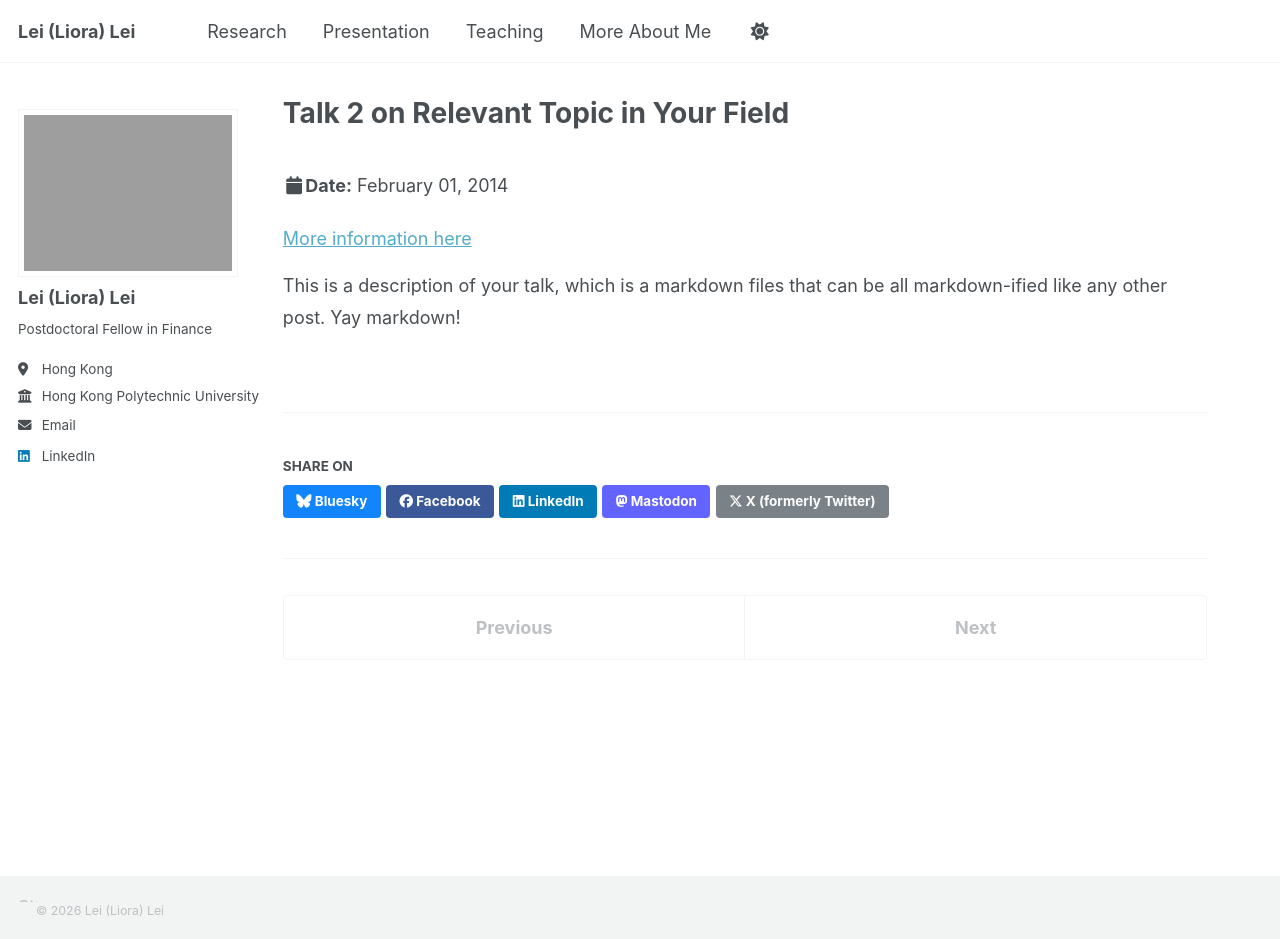
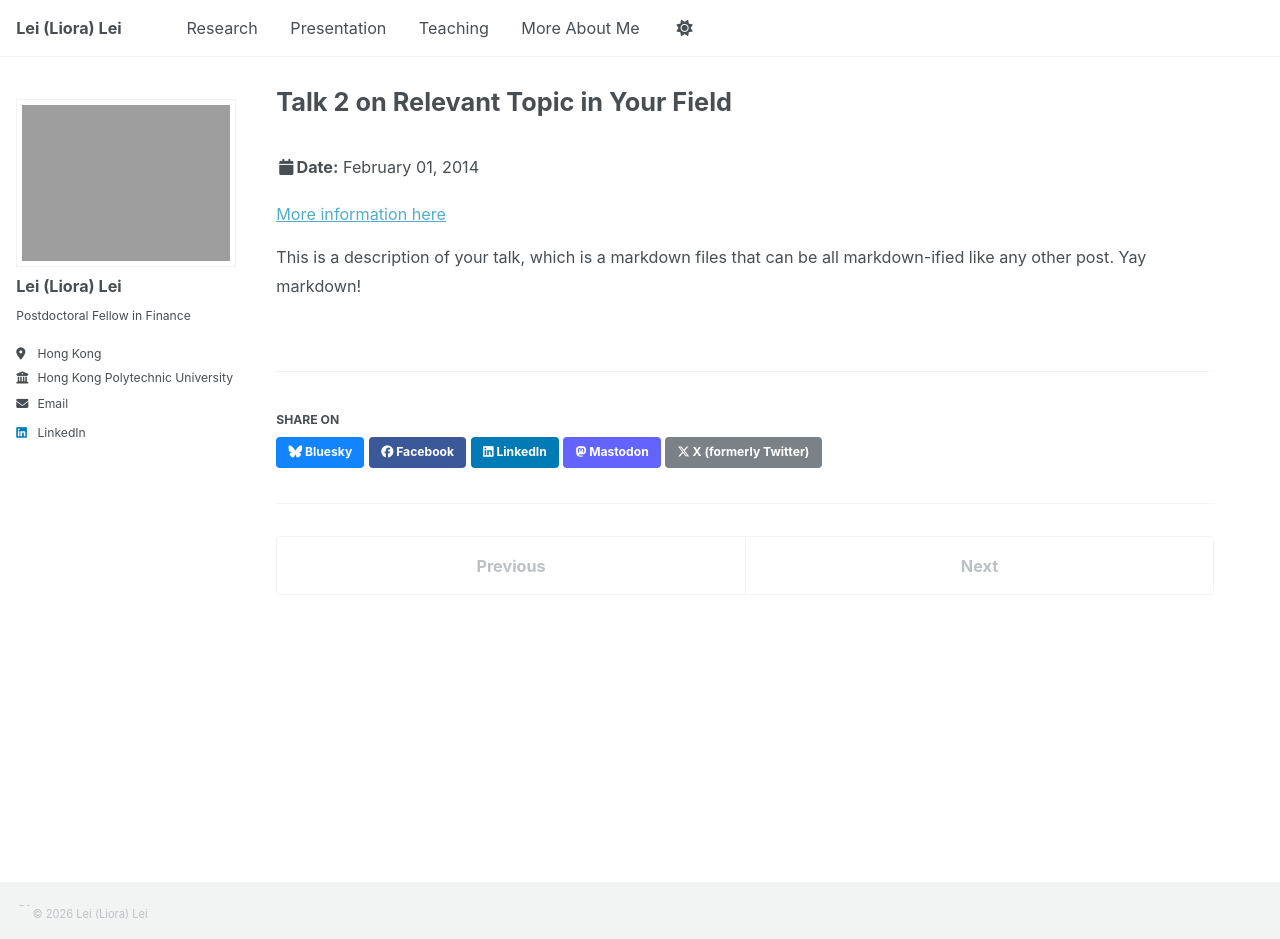
Before and after one commit to Liora-Lei/Lei-Lei, a Jekyll site: the page built from _talks/2014-02-01-talk-2.md, in a window 1280 px wide and 939 px high. Built offline with Jekyll 4.4.1, drawn with Linux system fonts in a browser that asks for light colours; a script that is not in the unit is left out.

Commit message:
Reduce site typography proportionally by ten percent

```diff
--- a/_sass/layout/_navigation.scss
+++ b/_sass/layout/_navigation.scss
@@ -78,7 +78,7 @@
       margin-bottom: 0.25em;
       padding: 0.5em 1em;
       font-family: $sans-serif;
-      font-size: 14px;
+      font-size: 12.6px;
       font-weight: bold;
       line-height: 1.5;
       text-align: center;
--- a/_sass/layout/_reset.scss
+++ b/_sass/layout/_reset.scss
@@ -8,10 +8,11 @@ html {
   /* apply a natural box layout model to all elements */
   box-sizing: border-box;
   background-color: var(--global-bg-color);
-  font-size: 16px;
+  /* Keep the existing type scale while reducing all relative sizes by 10%. */
+  font-size: 14.4px;
 
   @include breakpoint($medium) {
-    font-size: 18px;
+    font-size: 16.2px;
   }
 
   -webkit-text-size-adjust: 100%;
```
